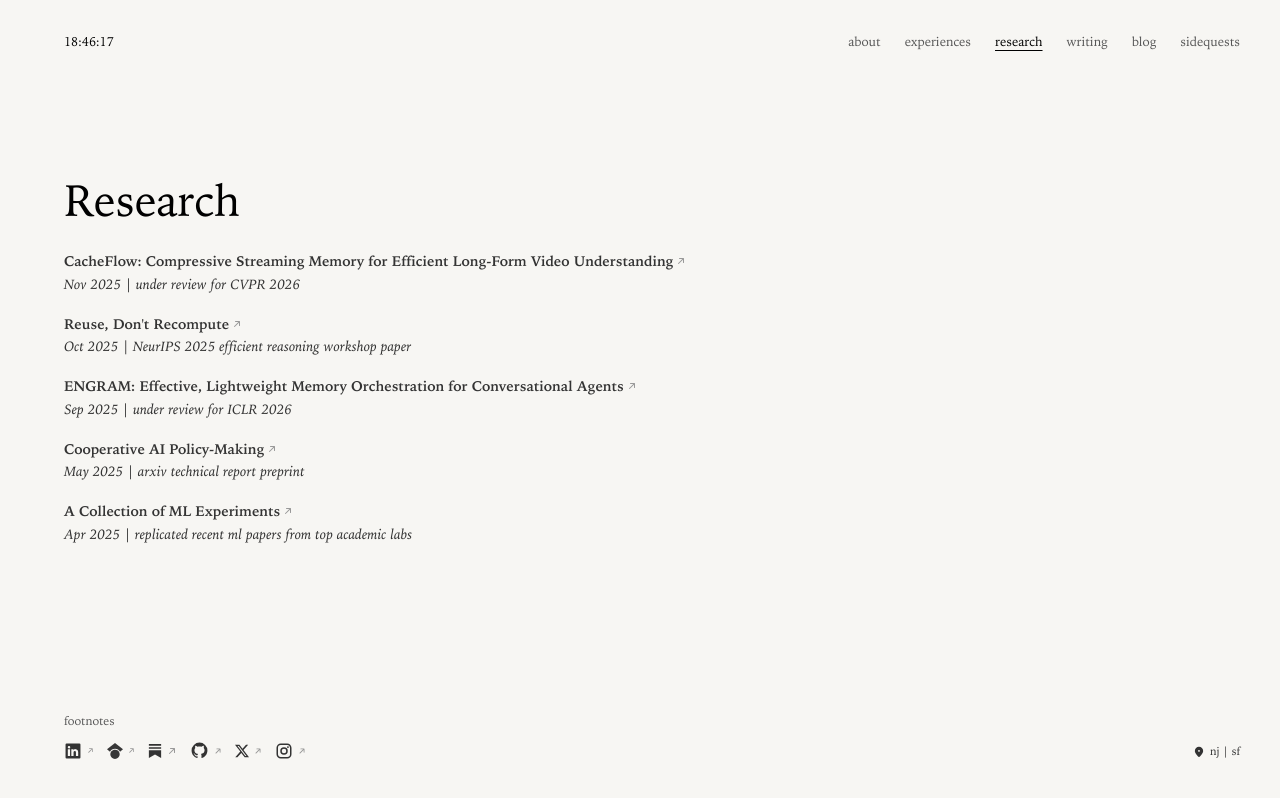
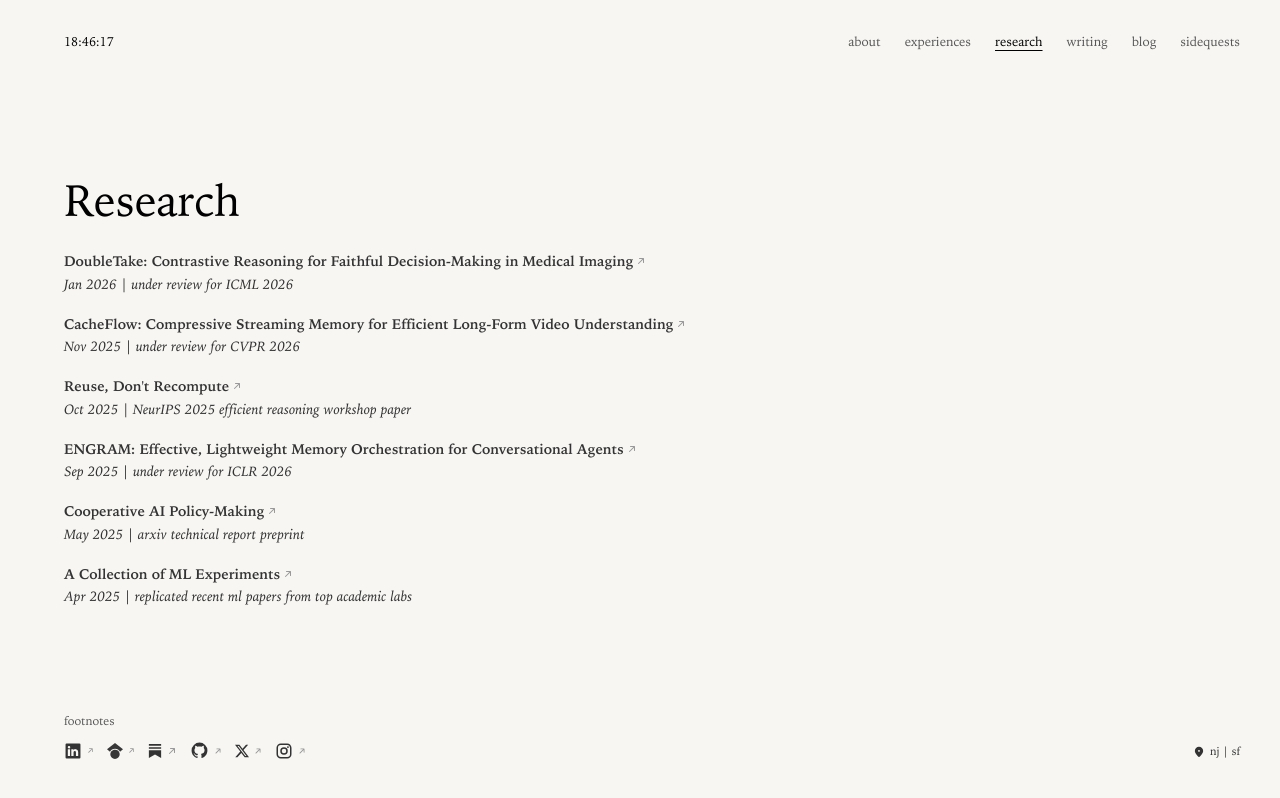
Before and after one commit to daivikk/daivik-site, a Next.js app: page /research in a window 1280 px wide. Built offline with nearby package versions, Linux system fonts and the light colour scheme.

Commit message:
added doubletake

```diff
--- a/app/research/page.tsx
+++ b/app/research/page.tsx
@@ -8,6 +8,20 @@ export default function Research() {
       </h1>
 
       <div className="flex flex-col gap-4 text-sm leading-relaxed text-[#333]">
+      <p>
+          <a
+            href="https://drive.google.com/file/d/1vPLw8pRNPFWh2PqFnMFcYcieTYDYzDvM/view?usp=sharing"
+            target="_blank"
+            rel="noopener noreferrer"
+            className="font-bold text-[#333] hover:text-black transition-colors no-underline group inline md:inline-flex md:items-center md:gap-0.5"
+          >
+            DoubleTake: Contrastive Reasoning for Faithful Decision-Making in Medical Imaging
+            <svg xmlns="http://www.w3.org/2000/svg" width="12" height="12" viewBox="0 0 24 24" className="text-[#999] transition-transform duration-300 ease-out group-hover:-translate-y-0.5 inline md:inline align-middle ml-1 md:ml-0">
+              <path fill="currentColor" d="M18 7.05a1 1 0 0 0-1-1L9 6a1 1 0 0 0 0 2h5.56l-8.27 8.29a1 1 0 0 0 0 1.42a1 1 0 0 0 1.42 0L16 9.42V15a1 1 0 0 0 1 1a1 1 0 0 0 1-1Z"/>
+            </svg>
+          </a><br />
+          <em>Jan 2026 | under review for ICML 2026</em>
+        </p>
       <p>
           <a
             href="https://arxiv.org/pdf/2511.13644"
```
